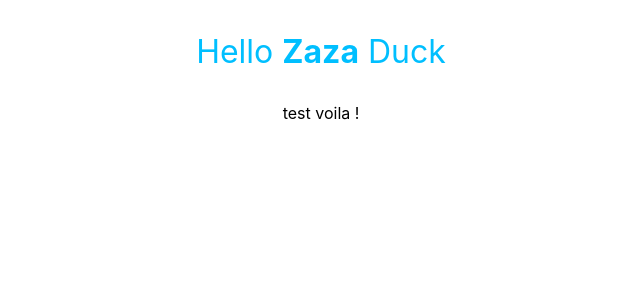
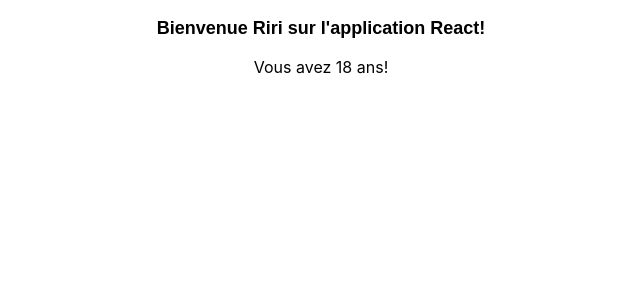
Before and after one commit to phil-form/TbReact, a React (Create React App) app: page / in a window 1280 px wide. Shown: the top 300 px of the page, without its empty margins (319-959 px from the left). Built offline with nearby package versions, Linux system fonts and the light colour scheme.

Commit message:
[EXERCICE 01] hello world avec props

```diff
--- a/src/App.js
+++ b/src/App.js
@@ -1,10 +1,14 @@
 import './App.css';
 import Welcome from "./demo/demo-01/components/welcome";
+import HelloPerson from "./exercice/exercice-01/components/hello-person";
 
 function App() {
   return (
     <div className="App">
-      <Welcome firstname="Zaza" lastname="Duck" />
+        {/* demo 1*/}
+        {/*<Welcome firstname="Zaza" lastname="Duck" />*/}
+        {/* exercice 1*/}
+        <HelloPerson name='Riri' age={18}/>
     </div>
   );
 }
--- /dev/null
+++ b/src/exercice/exercice-01/components/hello-person.jsx
@@ -0,0 +1,25 @@
+import style from './hello-person.module.css'
+import PropTypes from "prop-types";
+
+const HelloPerson = (props) =>
+{
+    const { name, age } = props;
+
+    return (
+        <div>
+            <p className={style.helloName}>Bienvenue {name} sur l'application React!</p>
+            <p>Vous avez {age} ans!</p>
+        </div>
+    );
+}
+
+HelloPerson.propTypes = {
+    name: PropTypes.string.isRequired,
+    age: PropTypes.number
+};
+
+HelloPerson.defaultProps = {
+    age: 18
+};
+
+export default HelloPerson;
--- /dev/null
+++ b/src/exercice/exercice-01/components/hello-person.module.css
@@ -0,0 +1,7 @@
+.helloName
+{
+    color: black;
+    font-family: Arial, Helvetica, sans-serif;
+    font-weight: bold;
+    font-size: large;
+}
```
